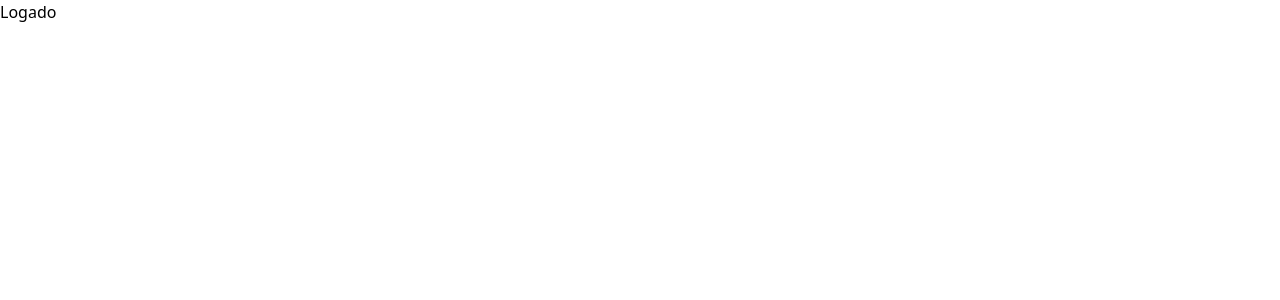
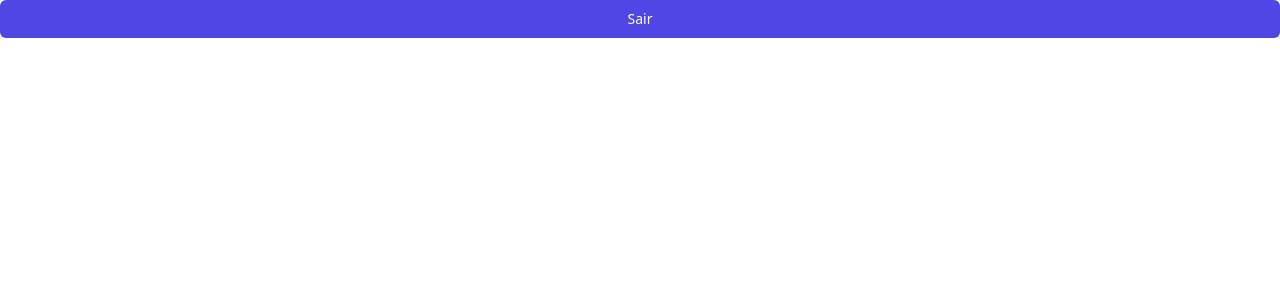
Before and after one commit to daviferreirart/YourBooks, a Next.js app in the folder web/: page /app in a window 1280 px wide. Shown: the top 300 px of the page. Built offline with nearby package versions, Linux system fonts and the light colour scheme.

Commit message:
single user

```diff
--- a/web/src/pages/app.tsx
+++ b/web/src/pages/app.tsx
@@ -1,7 +1,15 @@
+import { signOut } from "next-auth/react";
+
 export default function App() {
   return (
     <div>
-      <h1>Logado</h1>
-    </div >
+      <button
+        type="submit"
+        className="group relative w-full flex justify-center py-2 px-4 border border-transparent text-sm font-medium rounded-md text-white bg-indigo-600 hover:bg-indigo-700 focus:outline-none focus:ring-2 focus:ring-offset-2 focus:ring-indigo-500"
+        onClick={() => signOut({ callbackUrl: '/' })}>Sair</button>
+    </div>
+
+
+
   )
 }
--- a/web/src/pages/index.tsx
+++ b/web/src/pages/index.tsx
@@ -6,10 +6,11 @@
   const session = await getSession({ req })
 
   if (session) {
+
     return {
       redirect: {
         destination: '/app',
-        permanent: false
+        permanent: false,
       }
     }
   }
```
Also changed, not shown: web/src/pages/_middlewares.ts (added, +9 -0 lines).
